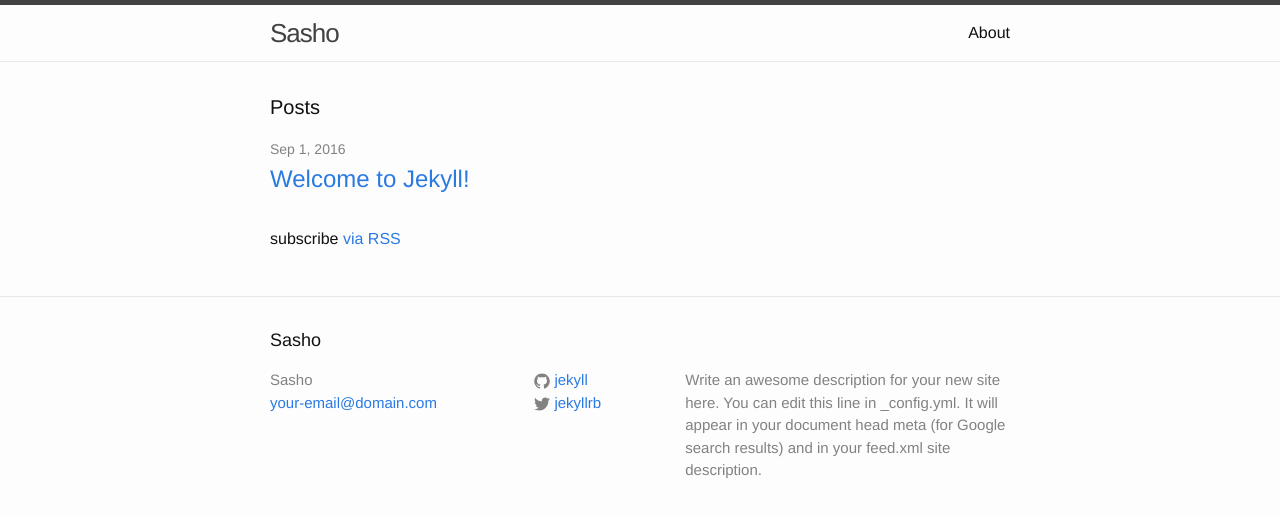
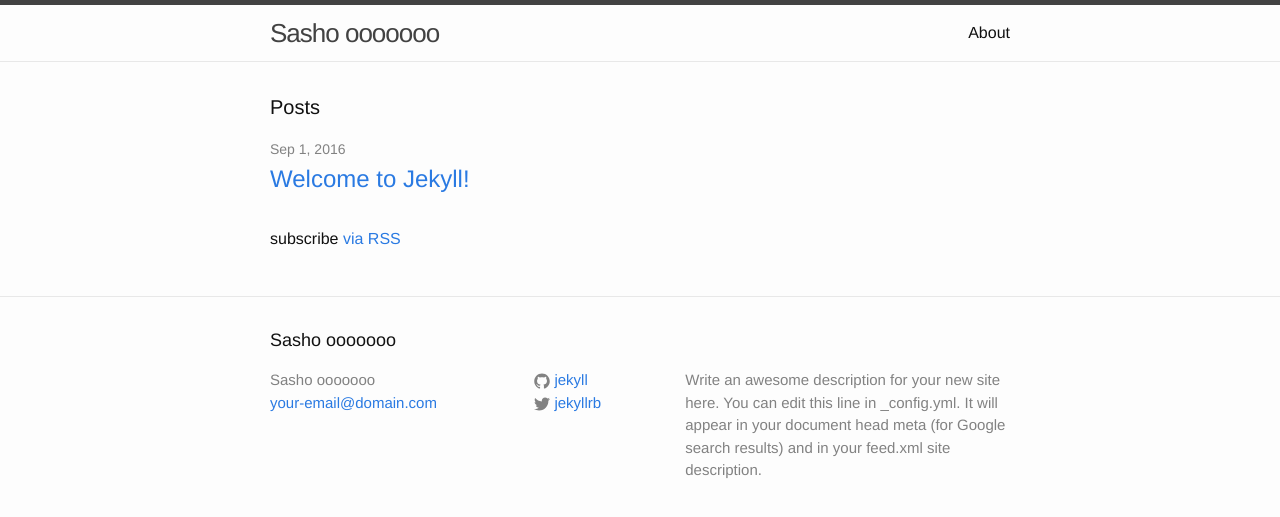
Before and after one commit to ssaso/github.io, a Jekyll site: the page built from index.html, in a window 1280 px wide. Shown: the top 517 px of the page. Built offline with Jekyll 4.4.1, drawn with Linux system fonts in a browser that asks for light colours.

Commit message:
Update _config.yml

```diff
--- a/_config.yml
+++ b/_config.yml
@@ -6,7 +6,7 @@
 # 'jekyll serve'. If you change this file, please restart the server process.
 
 # Site settings
-title: Sasho
+title: Sasho ooooooo
 email: your-email@domain.com
 description: > # this means to ignore newlines until "baseurl:"
   Write an awesome description for your new site here. You can edit this
```
